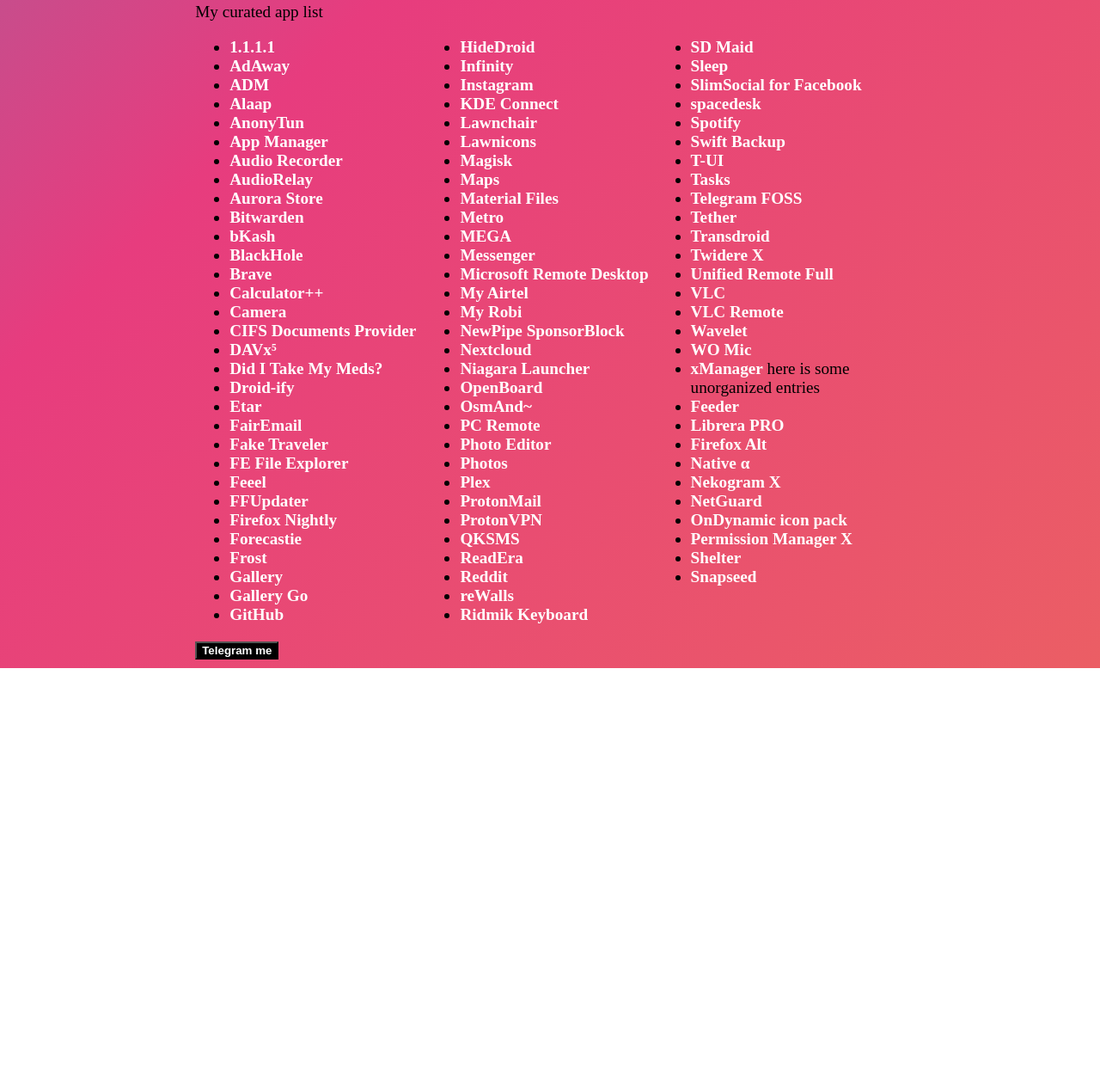
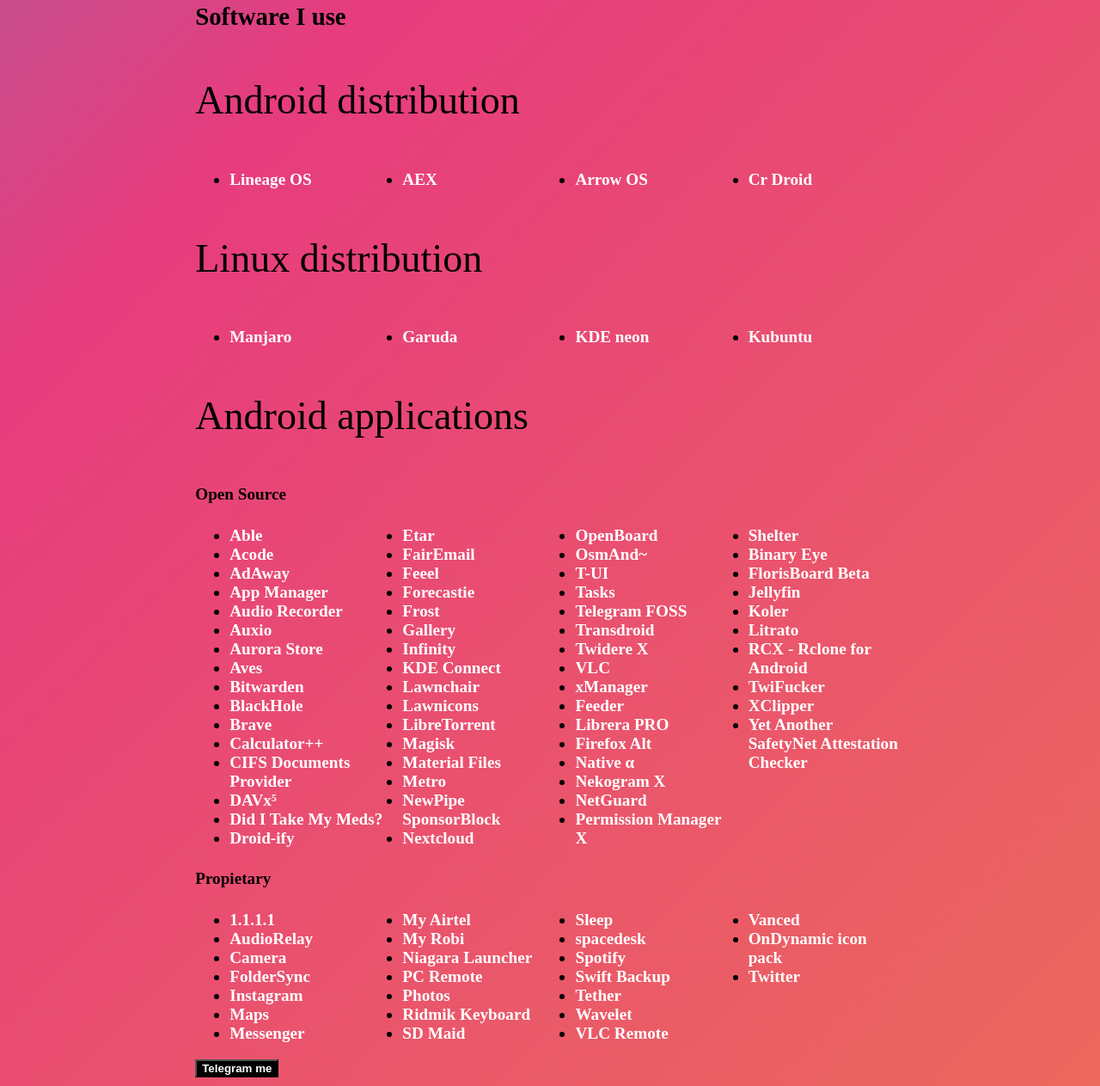
Before and after one commit to oresafa/oresafa.github.io, a plain HTML site: page index.html in a window 1280 px wide. Shown: the part 375-1638 px from the top of the page at 86% size. Before the commit the page ends 1152 px from the top, so only its background shows below. Drawn offline with Linux system fonts and the light colour scheme.

Commit message:
op and pp devided

```diff
--- a/index.html
+++ b/index.html
@@ -143,9 +143,9 @@
       .stage { -webkit-transform:scale(0.85); transform:scale(0.85); margin-right:120px; }
   }
   ul {
-  columns: 3;
-  -webkit-columns: 3;
-  -moz-columns: 3;
+  columns: 4;
+  -webkit-columns: 4;
+  -moz-columns: 4;
 }
 
 </style>
@@ -168,99 +168,110 @@
       <h3 style='clear:both' class="subhead">
        <h>I'm</> <a href="https://twitter.com/ore_safa">  Safayet Hossain</a>, an enthusiast & student
       </h3>
-<h> My curated app list </h>
+<h2> Software I use  </h2>
+<h3> Android distribution </h3>
 <ul>
-    <li> <a href="https://play.google.com/store/apps/details?id=com.cloudflare.onedotonedotonedotone">1.1.1.1</a>
+  <li><a href="https://lineageos.org/">Lineage OS</a></li>
+<li> <a href="https://www.aospextended.com/">AEX</a></li>
+<li><a href="https://arrowos.net/">Arrow OS</a></li>
+<li> <a href="https://crdroid.net/">Cr Droid</a></li>
+</ul>
+<h3> Linux distribution </h3>
+<ul>
+  <li><a href="https://manjaro.org/">Manjaro</a></li>
+<li> <a href="https://garudalinux.org/">Garuda</a></li>
+<li><a href="https://neon.kde.org/">KDE neon</a></li>
+<li> <a href="https://kubuntu.org/">Kubuntu</a></li>
+</ul>
+<h3>Android applications</h3>
+<h4>Open Source</h4>
+<ul>
+    <li> <a href="https://www.google.com/search?q=io.github.uditkarode.able">Able</a>
+        <li><a href="https://f-droid.org/en/packages/com.foxdebug.acode/">Acode</a></li>
     <li> <a href="https://f-droid.org/en/packages/org.adaway/">AdAway</a>
-    <li> <a href="https://forum.mobilism.me/search.php?keywords=Advanced+download+manager&sr=topics&sf=titleonly">ADM</a>
-    <li> <a href="https://play.google.com/store/apps/details?id=com.alaap.app">Alaap</a>
-    <li> <a href="https://play.google.com/store/apps/details?id=com.anonytun.android">AnonyTun</a>
         <li> <a href="https://f-droid.org/en/packages/io.github.muntashirakon.AppManager/">App Manager</a>
             <li> <a href="https://www.f-droid.org/packages/com.dimowner.audiorecorder/">Audio Recorder</a>
-    <li> <a href="https://play.google.com/store/apps/details?id=com.azefsw.audioconnect">AudioRelay</a>
+                <li> <a href="https://github.com/OxygenCobalt/Auxio/releases">Auxio</a>
                 <li> <a href="https://f-droid.org/en/packages/com.aurora.store/">Aurora Store</a>
+                 <li> <a href="https://github.com/deckerst/aves/releases">Aves</a>
                <li> <a href="https://play.google.com/store/apps/details?id=com.x8bit.bitwarden">Bitwarden</a>
-    <li> <a href="https://play.google.com/store/apps/details?id=com.bKash.customerapp">bKash</a>
               <li> <a href="https://f-droid.org/en/packages/com.shadow.blackhole/">BlackHole</a>
               <li> <a href="https://play.google.com/store/apps/details?id=com.brave.browser">Brave</a>
               <li> <a href="https://f-droid.org/en/packages/org.solovyev.android.calculator/">Calculator++</a>
-    <li> <a href="https://www.celsoazevedo.com/files/android/google-camera/dev-wichaya/">Camera</a>
             <li> <a href="https://f-droid.org/en/packages/com.wa2c.android.cifsdocumentsprovider/">CIFS Documents Provider</a>
              <li> <a href="https://f-droid.org/en/packages/at.bitfire.davdroid/">DAVx⁵</a>
             <li> <a href="https://f-droid.org/en/packages/dev.corruptedark.diditakemymeds/">Did I Take My Meds?</a>
              <li> <a href="https://f-droid.org/en/packages/com.looker.droidify/">Droid-ify</a>
                 <li> <a href="https://f-droid.org/en/packages/ws.xsoh.etar/">Etar</a>
              <li> <a href="https://f-droid.org/en/packages/eu.faircode.email/">FairEmail</a>
-    <li> <a href="https://f-droid.org/en/packages/cl.coders.faketraveler/">Fake Traveler</a>
-    <li> <a href="https://forum.mobilism.me/search.php?keywords=FE+file+Explorer&sr=topics&sf=titleonly">FE File Explorer</a>
              <li> <a href="https://f-droid.org/en/packages/com.enjoyingfoss.feeel/">Feeel</a>
-    <li> <a href="https://f-droid.org/en/packages/de.marmaro.krt.ffupdater/">FFUpdater</a>
-    <li> <a href="https://play.google.com/store/apps/details?id=org.mozilla.fenix">Firefox Nightly</a>
             <li> <a href="https://f-droid.org/en/packages/cz.martykan.forecastie/">Forecastie</a>
                 <li> <a href="https://f-droid.org/en/packages/com.pitchedapps.frost/">Frost</a>
                     <li> <a href="https://f-droid.org/en/packages/com.simplemobiletools.gallery.pro/">Gallery</a>
-    <li> <a href="https://play.google.com/store/apps/details?id=com.google.android.apps.photosgo">Gallery Go</a>
-    <li> <a href="https://play.google.com/store/apps/details?id=com.github.android">GitHub</a>
-            <li> <a href="https://f-droid.org/en/packages/it.unige.hidedroid/">HideDroid</a>
                         <li> <a href="https://f-droid.org/en/packages/ml.docilealligator.infinityforreddit/">Infinity</a>
-            <li> <a href="https://thedise.me/instander/repo/">Instagram</a>
                             <li> <a href="https://f-droid.org/en/packages/org.kde.kdeconnect_tp/">KDE Connect</a>
                                 <li> <a href="https://t.me/lawnchairci">Lawnchair</a>
                                 <li> <a href="https://t.me/lawnchairci">Lawnicons</a>
+                                  <li> <a href="https://www.google.com/search?q=org.proninyaroslav.libretorrent">LibreTorrent</a>
                                 <li> <a href="https://f-droid.org/en/packages/com.topjohnwu.magisk/">Magisk</a>
-            <li> <a href="https://play.google.com/store/apps/details?id=com.google.android.apps.maps">Maps</a>
                                     <li> <a href="https://f-droid.org/en/packages/me.zhanghai.android.files/">Material Files</a>
                                         <li> <a href="https://f-droid.org/en/packages/io.github.muntashirakon.Music/">Metro</a>
-            <li> <a href="https://play.google.com/store/apps/details?id=mega.privacy.android.app">MEGA</a>
-            <li> <a href="https://play.google.com/store/apps/details?id=com.facebook.orca">Messenger</a>
-            <li> <a href="https://play.google.com/store/apps/details?id=com.microsoft.rdc.androidx">Microsoft Remote Desktop</a>
-            <li> <a href="https://play.google.com/store/apps/details?id=net.omobio.airtelsc">My Airtel</a>
-            <li> <a href="https://play.google.com/store/apps/details?id=net.omobio.robisc">My Robi</a>
-            <li> <a href="https://f-droid.org/en/packages/org.polymorphicshade.newpipe/">NewPipe SponsorBlock</a>
+                                        <li> <a href="https://github.com/polymorphicshade/NewPipe/releases">NewPipe SponsorBlock</a>
                                       <li> <a href="https://f-droid.org/en/packages/com.nextcloud.client/">Nextcloud</a>
-            <li> <a href="https://play.google.com/store/apps/details?id=bitpit.launcher">Niagara Launcher</a>
                             <li> <a href="https://f-droid.org/en/packages/org.dslul.openboard.inputmethod.latin/">OpenBoard</a>
                              <li> <a href="https://play.google.com/store/apps/details?id=net.osmand.plus">OsmAnd~</a>
-            <li> <a href="https://play.google.com/store/apps/details?id=/com.monect.portable">PC Remote</a>
-            <li> <a href="https://play.google.com/store/apps/details?id=com.iudesk.android.photo.editor">Photo Editor</a>
-            <li> <a href="https://play.google.com/store/apps/details?id=com.google.android.apps.photos">Photos</a>
-            <li> <a href="https://forum.mobilism.me/search.php?keywords=Plex&sr=topics&sf=titleonly">Plex</a>
-            <li> <a href="https://github.com/ProtonMail/proton-mail-android/releases/">ProtonMail</a>
-            <li> <a href="https://f-droid.org/en/packages/ch.protonvpn.android/">ProtonVPN</a>
-            <li> <a href="https://f-droid.org/en/packages/com.moez.QKSMS/">QKSMS</a>
-            <li> <a href="https://play.google.com/store/apps/details?id=org.readera">ReadEra</a>
-            <li> <a href="https://play.google.com/store/apps/details?id=com.reddit.frontpage">Reddit</a>
-            <li> <a href="https://play.google.com/store/apps/details?id=com.bimsina.re_walls">reWalls</a>
-            <li> <a href="https://play.google.com/store/apps/details?id=ridmik.keyboard">Ridmik Keyboard</a>
-            <li> <a href="https://forum.mobilism.me/search.php?keywords=SD+maid&sr=topics&sf=titleonly">SD Maid</a>
-            <li> <a href="https://forum.mobilism.me/search.php?keywords=Sleep&sr=topics&sf=titleonly">Sleep</a>
-                <li> <a href="https://f-droid.org/en/packages/it.rignanese.leo.slimfacebook/">SlimSocial for Facebook</a>
-                    <li> <a href="https://play.google.com/store/apps/details?id=ph.spacedesk.beta">spacedesk</a>
-                    <li> <a href="https://forum.mobilism.me/search.php?keywords=Spotify&sr=topics&sf=titleonly">Spotify</a>
-                    <li> <a href="https://play.google.com/store/apps/details?id=org.swiftapps.swiftbackup">Swift Backup</a>
                            <li> <a href="https://f-droid.org/en/packages/ohi.andre.consolelauncher/">T-UI</a>
                          <li> <a href="https://f-droid.org/en/packages/org.tasks/">Tasks</a>
                         <li> <a href="https://f-droid.org/en/packages/org.telegram.messenger/">Telegram FOSS</a>
-                    <li> <a href="https://play.google.com/store/apps/details?id=com.tplink.tether">Tether</a>
                           <li> <a href="https://f-droid.org/en/packages/org.transdroid.full/">Transdroid</a>
                        <li> <a href="https://f-droid.org/en/packages/com.twidere.twiderex/">Twidere X</a>
-                    <li> <a href="https://forum.mobilism.me/search.php?keywords=Unified+remote&sr=topics&sf=titleonly">Unified Remote Full</a>
                       <li> <a href="https://f-droid.org/en/packages/org.videolan.vlc/">VLC</a>
-                    <li> <a href="https://play.google.com/store/apps/details?id=jbscript.vlcremote">VLC Remote</a>
-                    <li> <a href="https://play.google.com/store/apps/details?id=com.pittvandewitt.wavelet">Wavelet</a>
-                    <li> <a href="https://play.google.com/store/apps/details?id=com.wo.voice2">WO Mic</a>
                     <li> <a href="https://github.com/xManager-v2/xManager-Spotify/releases">xManager</a>
-                      here is some unorganized entries
                         <li> <a href="https://f-droid.org/en/packages/com.nononsenseapps.feeder/">Feeder</a>
                             <li> <a href="https://f-droid.org/en/packages/com.foobnix.pro.pdf.reader/">Librera PRO</a>
                             <li> <a href="https://f-droid.org/en/packages/us.spotco.fennec_dos/">Firefox Alt</a>
                             <li> <a href="https://github.com/cylonid/NativeAlphaForAndroid/releases">Native α</a>
                             <li> <a href="https://f-droid.org/en/packages/nekox.messenger/">Nekogram X</a>
                             <li> <a href="https://f-droid.org/en/packages/eu.faircode.netguard/">NetGuard</a>
-                        <li> <a href="https://play.google.com/store/apps/details?id=iconpack.onsurface.monet">OnDynamic icon pack</a>
                             <li> <a href="https://f-droid.org/en/packages/com.mirfatif.permissionmanagerx/">Permission Manager X</a>
                             <li> <a href="https://f-droid.org/en/packages/net.typeblog.shelter/">Shelter</a>
-                        <li> <a href="https://play.google.com/store/apps/details?id=com.niksoftware.snapseed">Snapseed</a>
+                              <li> <a href="https://f-droid.org/en/packages/de.markusfisch.android.binaryeye/">Binary Eye</a>
+                                <li> <a href="https://f-droid.org/en/packages/dev.patrickgold.florisboard.beta/">FlorisBoard Beta</a>
+                                <li> <a href="https://f-droid.org/en/packages/org.jellyfin.mobile/">Jellyfin</a>
+                                <li> <a href="https://f-droid.org/en/packages/com.chooloo.www.koler/">Koler</a>
+                                <li> <a href="https://f-droid.org/en/packages/com.example.retouchephoto/">Litrato</a>
+                                <li> <a href="https://f-droid.org/en/packages/io.github.x0b.rcx/">RCX - Rclone for Android</a>
+                                <li> <a href="https://github.com/Xposed-Modules-Repo/icu.nullptr.twifucker/releases/">TwiFucker</a>
+                                <li> <a href="https://f-droid.org/en/packages/com.kpstv.xclipper/">XClipper</a>
+                                <li> <a href="https://f-droid.org/en/packages/rikka.safetynetchecker/">Yet Another SafetyNet Attestation Checker</a>
+                            </ul>
+
+                            <h4>Propietary</h4>
+                            <ul>
+                            <li> <a href="https://play.google.com/store/apps/details?id=com.cloudflare.onedotonedotonedotone">1.1.1.1</a>
+                                <li> <a href="https://play.google.com/store/apps/details?id=com.azefsw.audioconnect">AudioRelay</a>
+                             <li> <a href="https://www.celsoazevedo.com/files/android/google-camera/dev-wichaya/">Camera</a>
+                        <li> <a href="https://forum.mobilism.org/search.php?keywords=foldersync&sr=topics&sf=titleonly">FolderSync</a>
+                     <li> <a href="https://thedise.me/instander/repo/">Instagram</a>
+                     <li> <a href="https://play.google.com/store/apps/details?id=com.google.android.apps.maps">Maps</a>
+                     <li> <a href="https://play.google.com/store/apps/details?id=com.facebook.orca">Messenger</a>
+                    <li> <a href="https://play.google.com/store/apps/details?id=net.omobio.airtelsc">My Airtel</a>
+                   <li> <a href="https://play.google.com/store/apps/details?id=net.omobio.robisc">My Robi</a>
+                    <li> <a href="https://play.google.com/store/apps/details?id=bitpit.launcher">Niagara Launcher</a>
+                    <li> <a href="https://play.google.com/store/apps/details?id=/com.monect.portable">PC Remote</a>
+                         <li> <a href="https://play.google.com/store/apps/details?id=com.google.android.apps.photos">Photos</a>
+                       <li> <a href="https://play.google.com/store/apps/details?id=ridmik.keyboard">Ridmik Keyboard</a>
+                       <li> <a href="https://forum.mobilism.me/search.php?keywords=SD+maid&sr=topics&sf=titleonly">SD Maid</a>
+                      <li> <a href="https://forum.mobilism.me/search.php?keywords=Sleep&sr=topics&sf=titleonly">Sleep</a>
+                       <li> <a href="https://play.google.com/store/apps/details?id=ph.spacedesk.beta">spacedesk</a>
+                      <li> <a href="https://forum.mobilism.me/search.php?keywords=Spotify&sr=topics&sf=titleonly">Spotify</a>
+                             <li> <a href="https://play.google.com/store/apps/details?id=org.swiftapps.swiftbackup">Swift Backup</a>
+                                  <li> <a href="https://play.google.com/store/apps/details?id=com.tplink.tether">Tether</a>
+                           <li> <a href="https://play.google.com/store/apps/details?id=com.pittvandewitt.wavelet">Wavelet</a>
+                                     <li> <a href="https://play.google.com/store/apps/details?id=jbscript.vlcremote">VLC Remote</a>
+                                  <li> <a href="https://drive.google.com/drive/folders/1H8l4eJ5CuKjHYq3jJ7gU_cxpldE4UtKg?usp=sharing">Vanced</a>
+<li> <a href="https://play.google.com/store/apps/details?id=iconpack.onsurface.monet">OnDynamic icon pack</a>
+  <li> <a href="https://play.google.com/store/apps/details?id=com.twitter.android">Twitter</a>
                                                                                 </ul>
 
 
```
Lines whose indentation alone changed are shown as unchanged.
